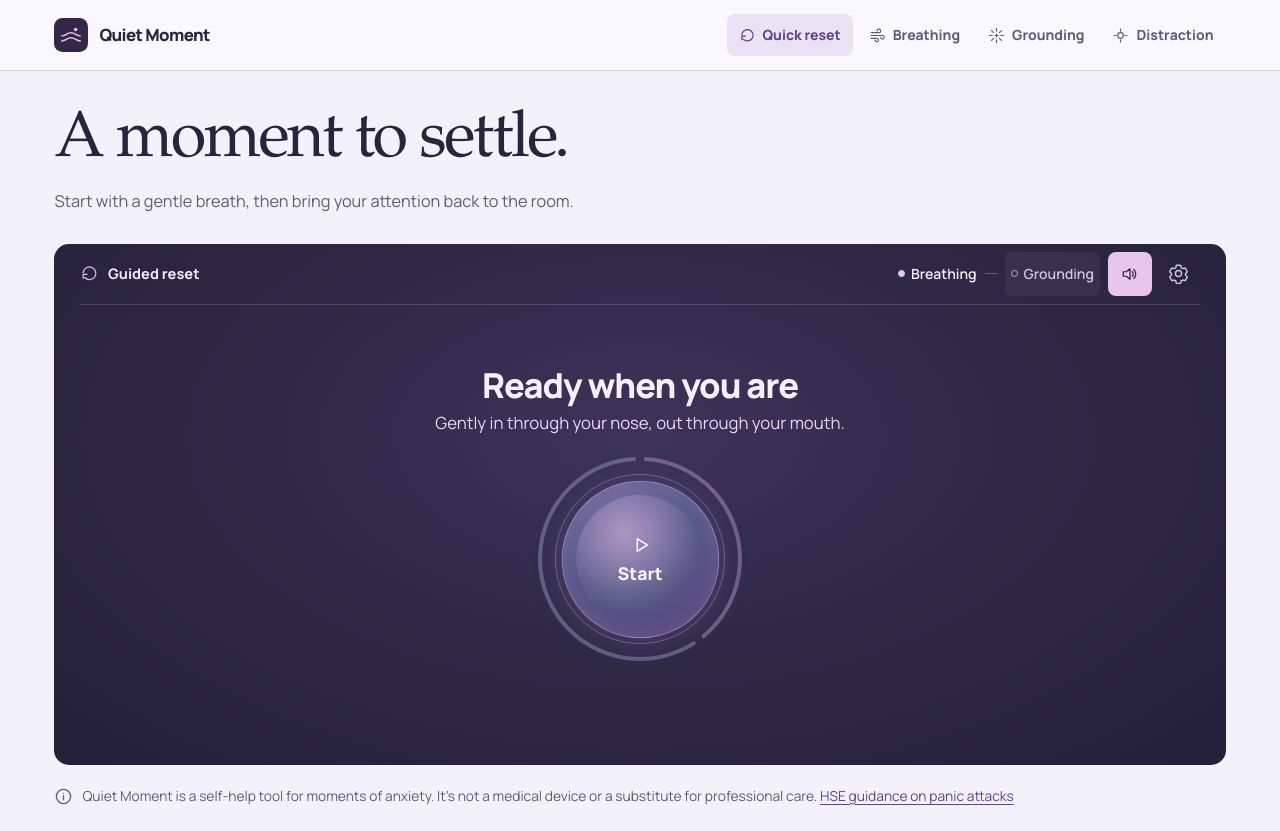
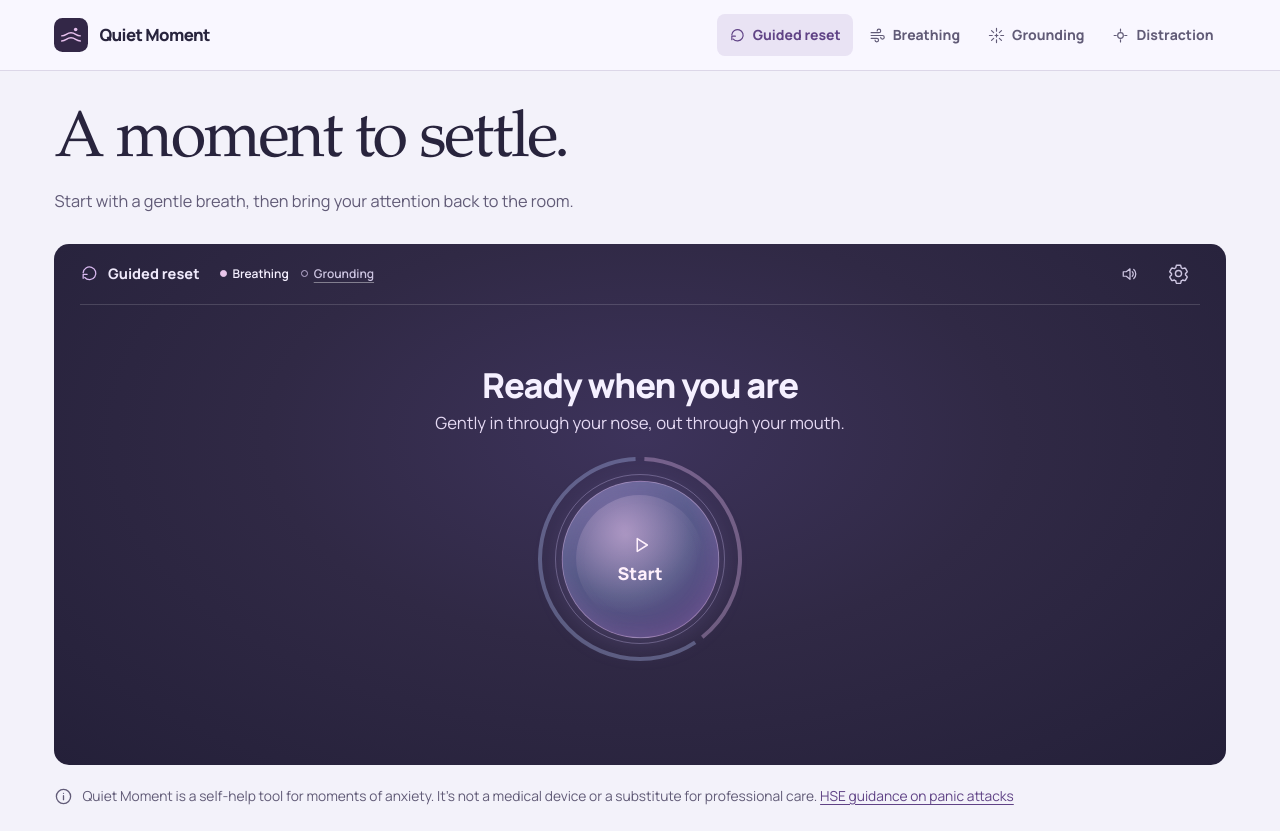
Before and after one commit to SteveWalsh1989/quiet-moment, a Vue app: page / in a window 1280 px wide. Built offline with nearby package versions, Linux system fonts and the light colour scheme.

Commit message:
move settings and tweak active states , update guided reset name

```diff
--- a/src/App.vue
+++ b/src/App.vue
@@ -156,24 +156,20 @@ function previewVoice() {
           :class="{ 'no-motion': !motionEnabled }"
           :aria-label="current.label"
         >
-          <div class="player-top flex items-center justify-between">
-            <div
-              class="player-label inline-flex items-center"
-              :class="{ 'max-[550px]:sr-only': showGuidedStages }"
-            >
+          <div class="player-top flex items-center justify-between gap-2">
+            <div class="flex min-w-0 flex-wrap items-center gap-x-5">
+              <div class="player-label inline-flex items-center whitespace-nowrap">
                 <AppIcon :name="current.icon" :size="19" />
-              <span>{{ isGuided ? 'Guided reset' : current.label }}</span>
+                <span>{{ current.label }}</span>
               </div>
-            <div class="ml-auto flex min-w-0 items-center gap-2 max-[395px]:gap-1">
               <nav
                 v-if="showGuidedStages"
-                class="flex items-center gap-2 whitespace-nowrap text-sm text-player-muted max-[395px]:gap-1 max-[395px]:text-xs max-[395px]:[&_i]:hidden"
-                aria-label="Guided reset stages"
+                class="flex items-center gap-3 whitespace-nowrap text-xs text-player-muted max-[395px]:gap-2 max-[395px]:[&_i]:hidden"
+                :aria-label="`${current.label} stages`"
               >
                 <span class="flow-position" :aria-current="isGrounding ? undefined : 'step'">
                   <i aria-hidden="true"></i> Breathing
                 </span>
-                <span class="flow-separator max-[395px]:hidden" aria-hidden="true"></span>
                 <span v-if="isGrounding" class="flow-position" aria-current="step">
                   <i aria-hidden="true"></i> Grounding
                 </span>
@@ -188,6 +184,7 @@ function previewVoice() {
                   <i aria-hidden="true"></i> Grounding
                 </button>
               </nav>
+            </div>
             <div class="flex shrink-0 items-center gap-1">
               <span
                 v-if="isBreathing && preferences.countdown"
@@ -228,7 +225,6 @@ function previewVoice() {
                 @reset="resetSettings"
                 @preview-voice="previewVoice"
               />
-              </div>
             </div>
           </div>
           <BreathingPlayer
--- a/src/components/SessionSettings.vue
+++ b/src/components/SessionSettings.vue
@@ -87,7 +87,7 @@ const prepOptions = [
 ]
 const durationOptions = [
   { id: 30, label: '30 seconds' },
-  { id: 60, label: '1 minute', detail: 'Quick reset' },
+  { id: 60, label: '1 minute', detail: 'Default duration' },
   { id: 120, label: '2 minutes' },
   { id: 300, label: '5 minutes' },
   { id: 'custom', label: 'Custom duration' },
--- a/src/exerciseViews.ts
+++ b/src/exerciseViews.ts
@@ -1,7 +1,9 @@
+export const guidedResetLabel = 'Guided reset'
+
 export const exerciseViews = [
   {
     id: 'reset',
-    label: 'Quick reset',
+    label: guidedResetLabel,
     icon: 'reset',
     title: 'A moment to settle.',
     intro: 'Start with a gentle breath, then bring your attention back to the room.',
--- a/src/features/breathing/BreathingPlayer.vue
+++ b/src/features/breathing/BreathingPlayer.vue
@@ -1,6 +1,7 @@
 <script setup lang="ts">
 import { computed } from 'vue'
 import AppIcon from '../../components/AppIcon.vue'
+import { guidedResetLabel } from '../../exerciseViews'
 import { breathingCues } from './breathingTiming'
 import type { BreathingPhase, BreathingRhythm } from './breathingTiming'
 import type { BreathingState } from './useBreathingSession'
@@ -40,7 +41,7 @@ const orbLabel = computed(() => {
   if (props.isBreathing) {
     return props.breathState === 'paused' ? 'Resume breathing' : 'Pause breathing'
   }
-  return props.isGuided ? 'Start quick reset' : 'Start breathing'
+  return props.isGuided ? `Start ${guidedResetLabel.toLowerCase()}` : 'Start breathing'
 })
 
 const orbCue = computed(() => breathingCues[props.phase?.name ?? 'prepare'].shortLabel)
--- a/src/styles/player.css
+++ b/src/styles/player.css
@@ -4,7 +4,7 @@
 }
 
 .player-top {
-  @apply h-[61px] m-[0_24px] border-b border-solid border-b-[#ffffff26] flex-none;
+  @apply min-h-[61px] m-[0_24px] border-b border-solid border-b-[#ffffff26] flex-none;
 }
 
 .player-label {
@@ -22,13 +22,9 @@
   @apply grid h-11 w-11 shrink-0 place-items-center rounded-lg text-player-muted;
 }
 
-.player-icon-button:hover {
-  @apply bg-white/10 text-on-player;
-}
-
-.player-icon-button[aria-pressed='true'],
+.player-icon-button:hover,
 .player-icon-button[aria-expanded='true'] {
-  @apply bg-action text-[#2e2140];
+  @apply text-on-player;
 }
 
 .sound-error {
@@ -207,16 +203,12 @@
   @apply bg-action border-action;
 }
 
-.flow-separator {
-  @apply w-3 h-px shrink-0 bg-[#b2a1d26b];
-}
-
 .flow-link {
-  @apply min-h-11 rounded-md bg-[#ffffff0d] px-1.5;
+  @apply min-h-11 rounded-md underline decoration-white/40 underline-offset-4;
 }
 
 .flow-link:hover {
-  @apply bg-[#ffffff14] text-white underline underline-offset-4;
+  @apply text-on-player decoration-current;
 }
 
 .prompt-content {
--- a/src/styles/responsive.css
+++ b/src/styles/responsive.css
@@ -54,7 +54,7 @@
     @apply min-h-0;
   }
   .player-top {
-    @apply h-[49px] mx-[14px];
+    @apply min-h-[49px] mx-[14px] py-0.5;
   }
   .breath-copy {
     @apply min-h-[5rem] p-[10px_12px_0];
```
Also changed, not shown: 1 other file (tests, documents, lock files or other folders). Lines whose indentation alone changed are shown as unchanged.
